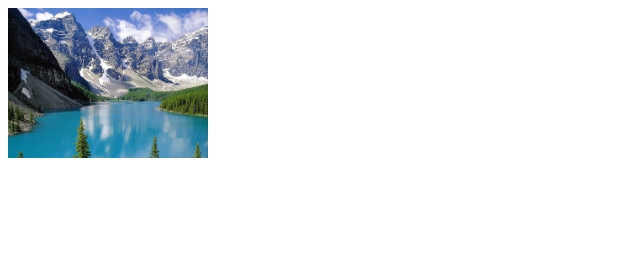
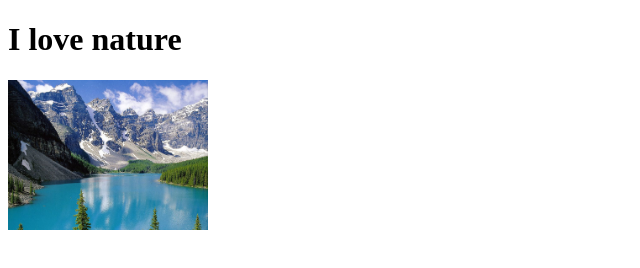
Before and after one commit to diana1996sachalo/example-cursor-repo, a plain HTML site: page index.html in a window 1280 px wide. Shown: the whole page, without its empty margins (0-640 px from the left). Drawn offline with Linux system fonts and the light colour scheme.

Commit message:
add title

```diff
--- a/index.html
+++ b/index.html
@@ -5,6 +5,7 @@
 	<title>lecture#1</title>
 </head>
 <body>
+	<h1>I love nature</h1>
 	<img src="img/Beauty.jpg" alt="mountains" width="200px">
 </body>
 </html>
```
